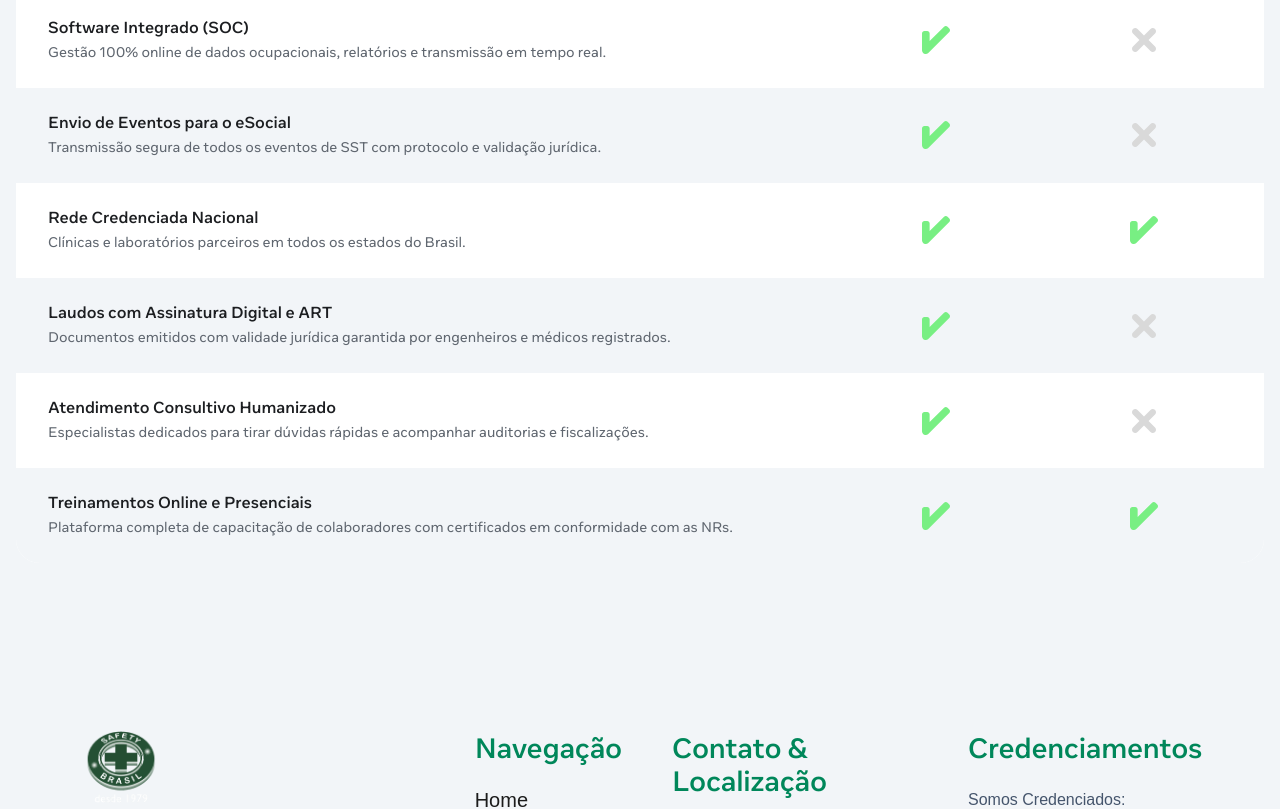
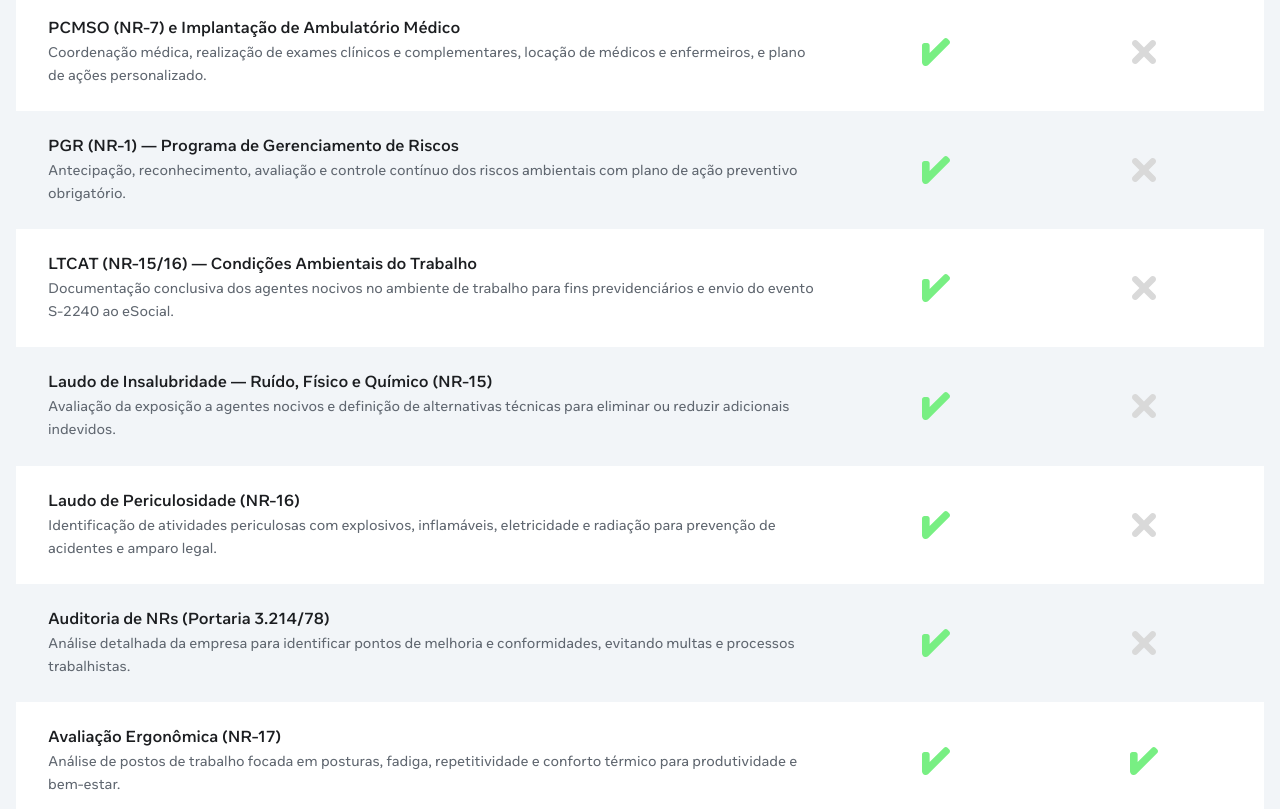
Before and after one commit to developrouterlink/safetybrasil, a Next.js app: page /esocial in a window 1280 px wide. Shown: the part 1080-1889 px from the top of the page. Built offline with nearby package versions, Linux system fonts and the light colour scheme; a web font is replaced by a local one.

Commit message:
feat(esocial): integrar servicos e nrs diretamente na tabela de comparacao

```diff
--- a/src/app/esocial/page.tsx
+++ b/src/app/esocial/page.tsx
@@ -9,7 +9,7 @@ export default function ESocialPage() {
 
       <main className="w-full px-4 pt-[134px] sm:pt-[144px] pb-20 flex flex-col items-center gap-12 sm:gap-16">
         <ServicesGrid variant="esocial" />
-        <ServicesTable />
+        <ServicesTable variant="esocial" />
       </main>
 
       <Footer />
--- a/src/shared/ui/services-table/services-table.tsx
+++ b/src/shared/ui/services-table/services-table.tsx
@@ -1,6 +1,7 @@
 import { Heading, Text } from '../typography';
+import type { ServicesTableProps, ServiceBenefitItem } from './services-table.types';
 
-const benefits = [
+const defaultBenefits: ServiceBenefitItem[] = [
   {
     id: 'software',
     title: 'Software Integrado (SOC)',
@@ -45,7 +46,109 @@ const benefits = [
   },
 ];
 
-export const ServicesTable = () => {
+const esocialBenefits: ServiceBenefitItem[] = [
+  {
+    id: 'pcmso',
+    title: 'PCMSO (NR-7) e Implantação de Ambulatório Médico',
+    description:
+      'Coordenação médica, realização de exames clínicos e complementares, locação de médicos e enfermeiros, e plano de ações personalizado.',
+    safetyIncluded: true,
+    othersIncluded: false,
+  },
+  {
+    id: 'pgr',
+    title: 'PGR (NR-1) — Programa de Gerenciamento de Riscos',
+    description:
+      'Antecipação, reconhecimento, avaliação e controle contínuo dos riscos ambientais com plano de ação preventivo obrigatório.',
+    safetyIncluded: true,
+    othersIncluded: false,
+  },
+  {
+    id: 'ltcat',
+    title: 'LTCAT (NR-15/16) — Condições Ambientais do Trabalho',
+    description:
+      'Documentação conclusiva dos agentes nocivos no ambiente de trabalho para fins previdenciários e envio do evento S-2240 ao eSocial.',
+    safetyIncluded: true,
+    othersIncluded: false,
+  },
+  {
+    id: 'insalubridade',
+    title: 'Laudo de Insalubridade — Ruído, Físico e Químico (NR-15)',
+    description:
+      'Avaliação da exposição a agentes nocivos e definição de alternativas técnicas para eliminar ou reduzir adicionais indevidos.',
+    safetyIncluded: true,
+    othersIncluded: false,
+  },
+  {
+    id: 'periculosidade',
+    title: 'Laudo de Periculosidade (NR-16)',
+    description:
+      'Identificação de atividades periculosas com explosivos, inflamáveis, eletricidade e radiação para prevenção de acidentes e amparo legal.',
+    safetyIncluded: true,
+    othersIncluded: false,
+  },
+  {
+    id: 'auditoria-nrs',
+    title: 'Auditoria de NRs (Portaria 3.214/78)',
+    description:
+      'Análise detalhada da empresa para identificar pontos de melhoria e conformidades, evitando multas e processos trabalhistas.',
+    safetyIncluded: true,
+    othersIncluded: false,
+  },
+  {
+    id: 'ergonomia',
+    title: 'Avaliação Ergonômica (NR-17)',
+    description:
+      'Análise de postos de trabalho focada em posturas, fadiga, repetitividade e conforto térmico para produtividade e bem-estar.',
+    safetyIncluded: true,
+    othersIncluded: true,
+  },
+  {
+    id: 'cipa',
+    title: 'Implantação, Processo Eleitoral e Treinamento de CIPA (NR-5)',
+    description:
+      'Pioneirismo em formação prevencionista: gestão do processo eleitoral, atas mensais e capacitação completa de cipeiros.',
+    safetyIncluded: true,
+    othersIncluded: true,
+  },
+  {
+    id: 'eletrica',
+    title: 'Instalações Elétricas e Aterramento de Pára-Raios (NR-10)',
+    description:
+      'Laudo técnico das instalações com testes e emissão de ART por Engenheiro Eletricista habilitado.',
+    safetyIncluded: true,
+    othersIncluded: false,
+  },
+  {
+    id: 'caldeiras',
+    title: 'Compressores e Caldeiras (NR-13)',
+    description:
+      'Inspeção por Engenheiro Mecânico, análise do Livro de Manutenções, validação de testes e novos registros técnicos.',
+    safetyIncluded: true,
+    othersIncluded: false,
+  },
+  {
+    id: 'software-online',
+    title: 'Software de Gestão Integrado aos Servidores Safety Brasil®',
+    description:
+      'Gestão ambulatorial online, suporte a exames clínicos e complementares, e integração direta com a área de Recursos Humanos.',
+    safetyIncluded: true,
+    othersIncluded: false,
+  },
+];
+
+export const ServicesTable = ({
+  variant = 'default',
+  title,
+  primaryColumnTitle = 'Safety Brasil',
+  secondaryColumnTitle = 'Outras Empresas',
+  benefits,
+}: ServicesTableProps) => {
+  const resolvedTitle =
+    title ?? (variant === 'esocial' ? 'Conformidade eSocial e NRs' : 'Por que escolher a Safety?');
+  const resolvedBenefits =
+    benefits ?? (variant === 'esocial' ? esocialBenefits : defaultBenefits);
+
   return (
     <section className="w-full max-w-[1280px] mx-auto flex flex-col items-start py-2">
       <div className="w-fit max-w-[calc(100%-28px)] bg-white rounded-t-[20px] sm:rounded-t-[24px] px-5 sm:px-8 py-4 sm:py-7 flex flex-row items-center justify-start gap-2.5 relative z-10">
@@ -53,7 +156,7 @@ export const ServicesTable = () => {
           level={2}
           className="text-lg sm:text-2xl md:text-[26px] font-bold text-[var(--color-fg-heading)] text-left tracking-tight leading-snug"
         >
-          Por que escolher a Safety?
+          {resolvedTitle}
         </Heading>
 
         <svg
@@ -74,20 +177,20 @@ export const ServicesTable = () => {
           <div className="flex items-center gap-2 sm:gap-6 md:gap-8 shrink-0">
             <div className="w-20 sm:w-28 md:w-44 text-center">
               <span className="text-[12px] sm:text-sm md:text-base font-bold text-[var(--color-brand)]">
-                Safety Brasil
+                {primaryColumnTitle}
               </span>
             </div>
 
             <div className="w-20 sm:w-28 md:w-44 text-center">
               <span className="text-[12px] sm:text-sm md:text-base font-semibold text-[var(--color-fg-muted)]">
-                Outras Empresas
+                {secondaryColumnTitle}
               </span>
             </div>
           </div>
         </div>
 
         <div className="w-full">
-          {benefits.map((benefit, index) => {
+          {resolvedBenefits.map((benefit, index) => {
             const isOdd = index % 2 === 1;
 
             return (
--- a/src/shared/ui/services-table/services-table.types.ts
+++ b/src/shared/ui/services-table/services-table.types.ts
@@ -9,6 +9,7 @@ export interface ServiceBenefitItem {
 export interface ServicesTableProps {
   id?: string;
   className?: string;
+  variant?: 'default' | 'esocial';
   title?: string;
   primaryColumnTitle?: string;
   secondaryColumnTitle?: string;
```
